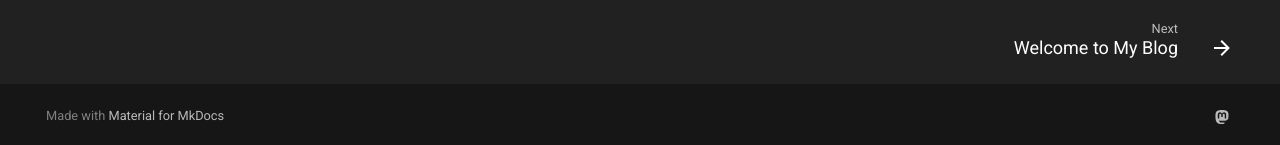
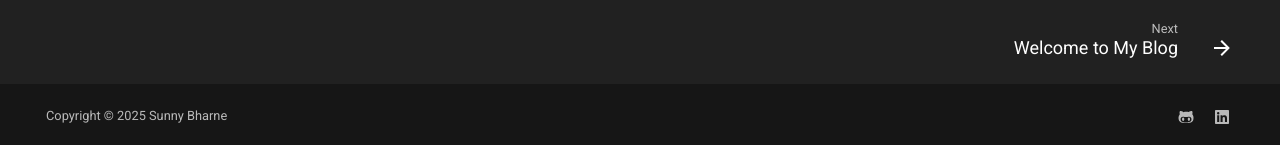
Before and after one commit to sunnybharne/tech-docs, an MkDocs documentation site: the page built from docs/index.md, in a window 1280 px wide and 900 px high, scrolled down 808 px. Shown: the part 752-897 px from the top of the window. Built offline with MkDocs 1.6.1 and Material for MkDocs 9.7.7, drawn with Linux system fonts in a browser that asks for light colours.

```diff
--- a/mkdocs.yml
+++ b/mkdocs.yml
@@ -22,8 +22,13 @@ plugins:
   - blog
 
 extra:
+  generator: false
   social:
-    - icon: fontawesome/brands/mastodon
-      link: https://sunnybharne.github/
+    - icon: fontawesome/brands/github-alt
+      link: https://github.com/sunnybharne
+    - icon: fontawesome/brands/linkedin
+      link: https://www.linkedin.com/in/sunnybharne
 
 repo_url: https://github.com/sunnybharne
+
+copyright: Copyright © 2025 Sunny Bharne
```
